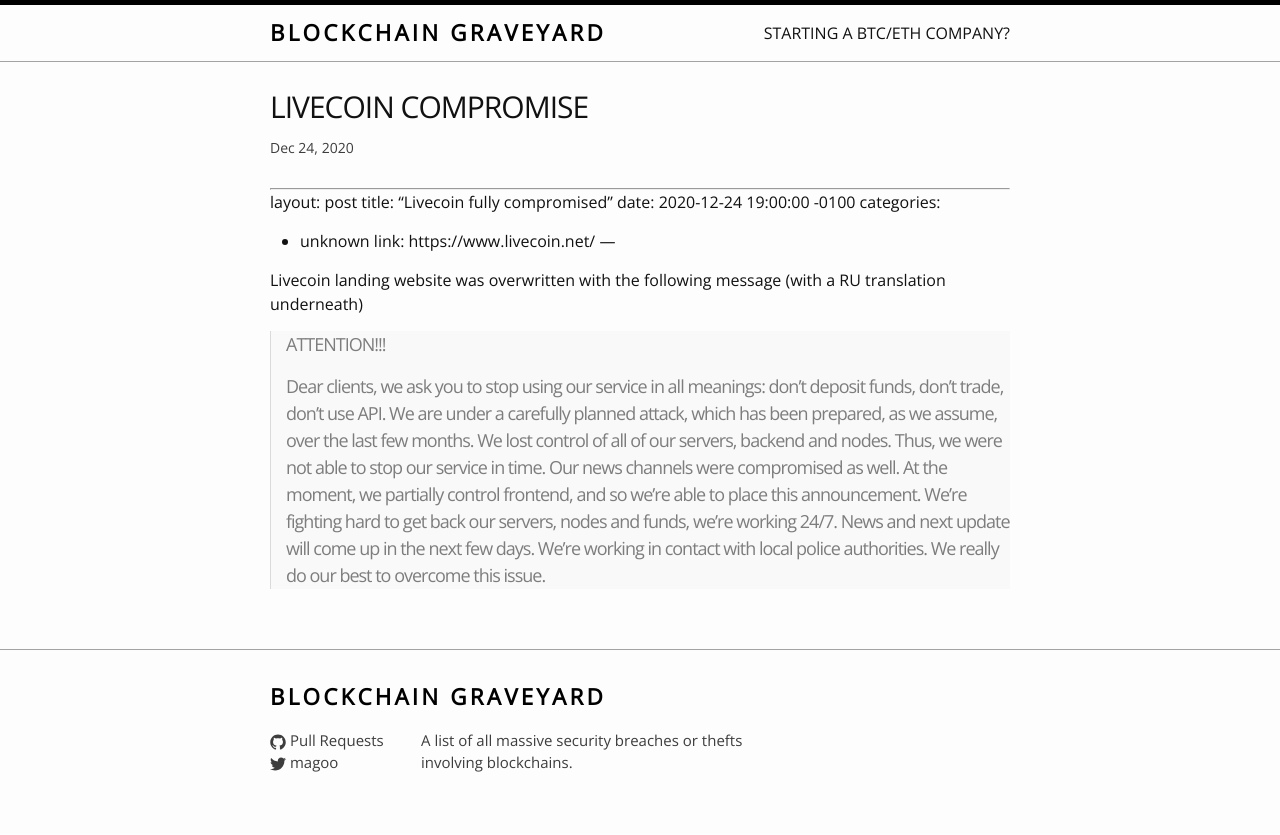
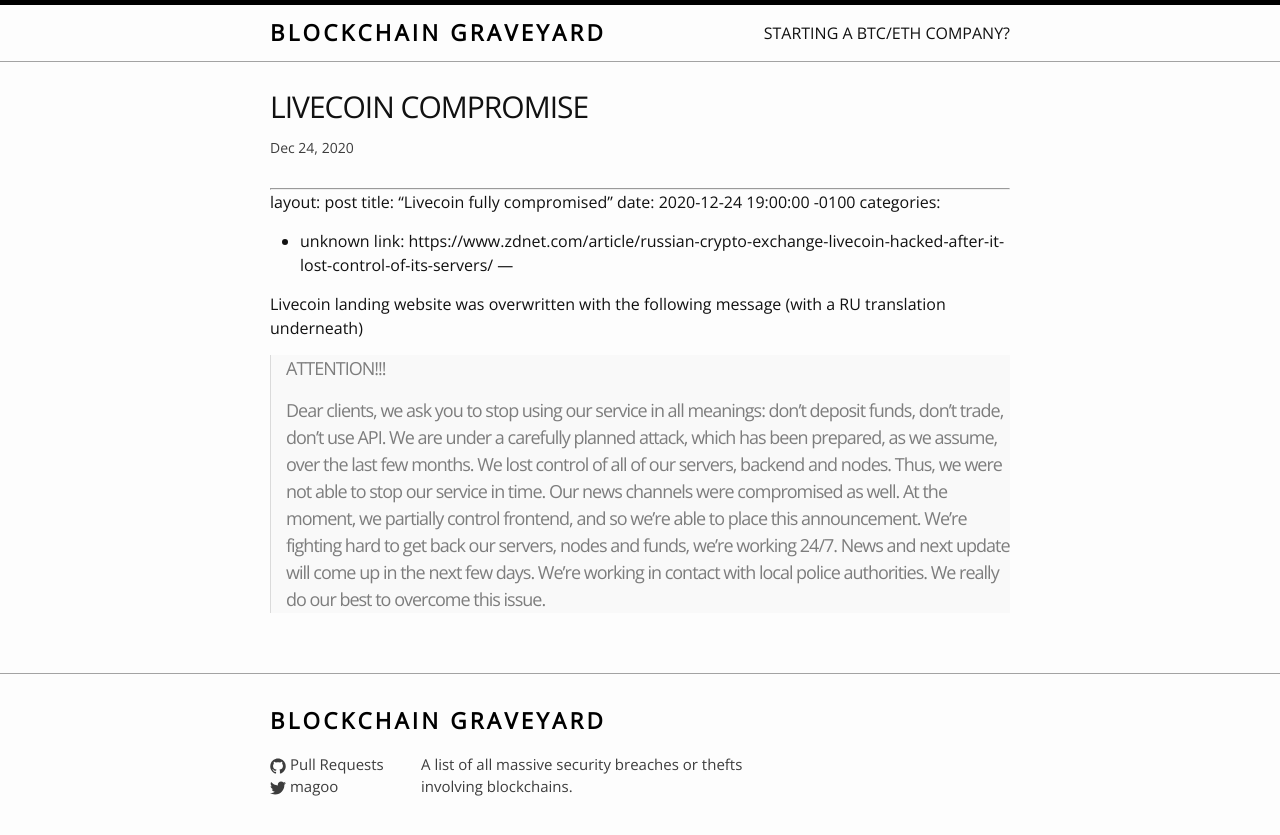
Before and after one commit to magoo/Blockchain-Graveyard, a Jekyll site: the page built from _posts/2020-12-24-livecoin-compromise.md, in a window 1280 px wide. Shown: the top 835 px of the page. Built offline with Jekyll 4.4.1, drawn with Linux system fonts in a browser that asks for light colours; nearby versions of some CDN libraries; our own code applies the rules of GitHub Pages for plain Markdown files; some of the changed lines change nothing that is shown.

Commit message:
Update 2020-12-24-livecoin-compromise.md

```diff
--- a/_posts/2020-12-24-livecoin-compromise.md
+++ b/_posts/2020-12-24-livecoin-compromise.md
@@ -5,7 +5,7 @@
 date:   2020-12-24 19:00:00 -0100
 categories:
 - unknown
-link: https://www.livecoin.net/
+link: https://www.zdnet.com/article/russian-crypto-exchange-livecoin-hacked-after-it-lost-control-of-its-servers/
 ---
 
 Livecoin landing website was overwritten with the following message (with a RU translation underneath)
```
